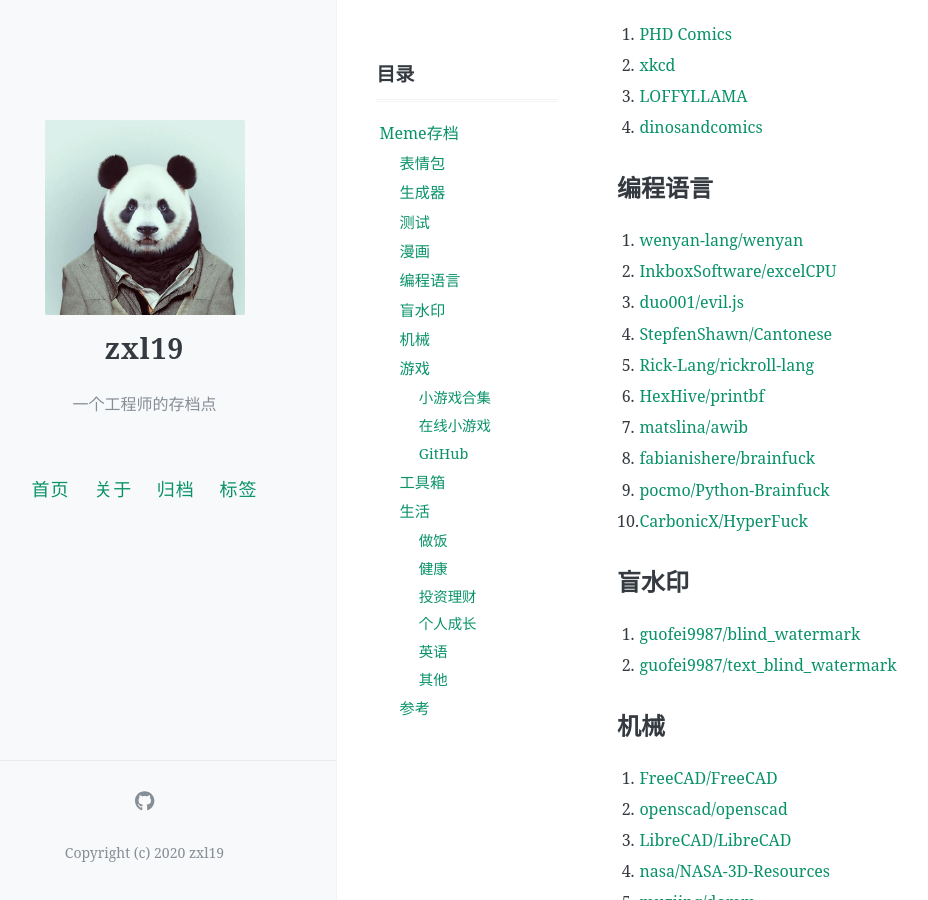
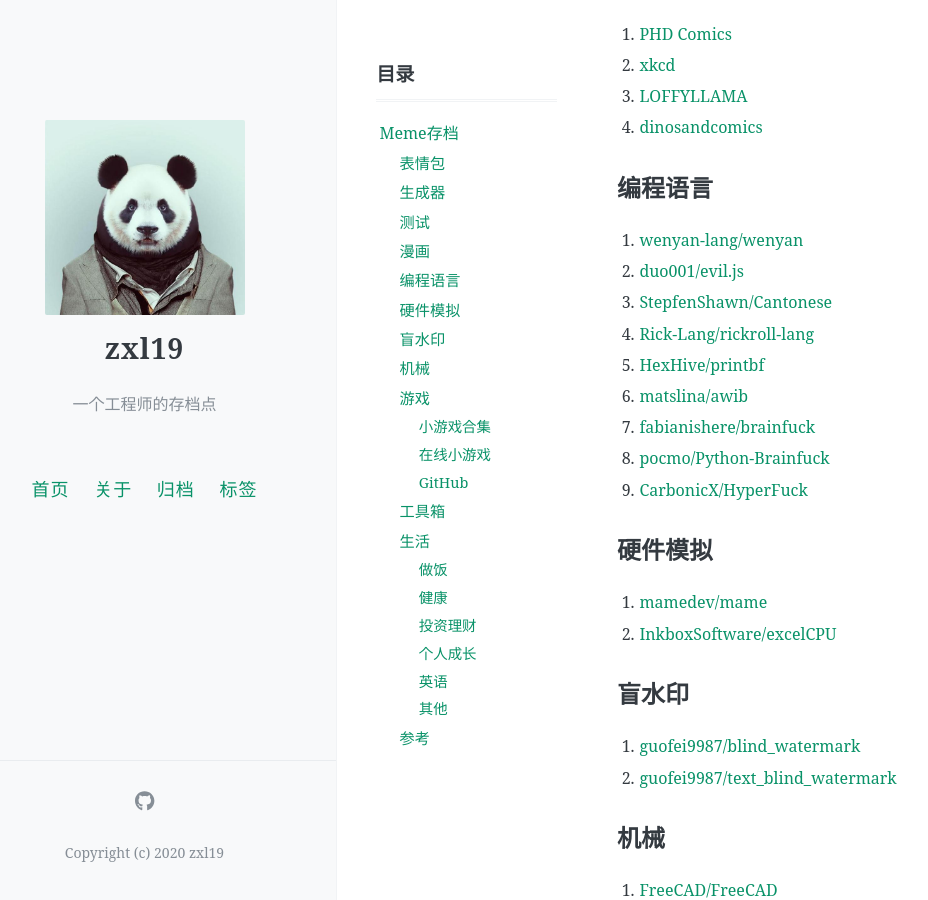
Before and after one commit to zxl19/zxl19.github.io, a Jekyll site: the page built from _posts/2020-06-08-meme-archive.md, in a window 1280 px wide and 900 px high, scrolled down 1384 px. Shown: the whole window, without its empty margins (47-975 px from the left). Built offline with Jekyll 4.4.1, drawn with Linux system fonts in a browser that asks for light colours; comment, search, counter and statistics services are not loaded.

Commit message:
Update Posts

```diff
--- a/_posts/2020-06-08-meme-archive.md
+++ b/_posts/2020-06-08-meme-archive.md
@@ -59,15 +59,19 @@ Meme这个词最初源自英国著名科学家理查德·道金斯所著的《
 ## 编程语言
 
 1. [wenyan-lang/wenyan](https://github.com/wenyan-lang/wenyan)
+2. [duo001/evil.js](https://github.com/duo001/evil.js)
+3. [StepfenShawn/Cantonese](https://github.com/StepfenShawn/Cantonese)
+4. [Rick-Lang/rickroll-lang](https://github.com/Rick-Lang/rickroll-lang)
+5. [HexHive/printbf](https://github.com/HexHive/printbf)
+6. [matslina/awib](https://github.com/matslina/awib)
+7. [fabianishere/brainfuck](https://github.com/fabianishere/brainfuck)
+8. [pocmo/Python-Brainfuck](https://github.com/pocmo/Python-Brainfuck)
+9. [CarbonicX/HyperFuck](https://github.com/CarbonicX/HyperFuck)
+
+## 硬件模拟
+
+1. [mamedev/mame](https://github.com/mamedev/mame)
 2. [InkboxSoftware/excelCPU](https://github.com/InkboxSoftware/excelCPU)
-3. [duo001/evil.js](https://github.com/duo001/evil.js)
-4. [StepfenShawn/Cantonese](https://github.com/StepfenShawn/Cantonese)
-5. [Rick-Lang/rickroll-lang](https://github.com/Rick-Lang/rickroll-lang)
-6. [HexHive/printbf](https://github.com/HexHive/printbf)
-7. [matslina/awib](https://github.com/matslina/awib)
-8. [fabianishere/brainfuck](https://github.com/fabianishere/brainfuck)
-9. [pocmo/Python-Brainfuck](https://github.com/pocmo/Python-Brainfuck)
-10. [CarbonicX/HyperFuck](https://github.com/CarbonicX/HyperFuck)
 
 ## 盲水印
 
```
Also changed, not shown: other parts of _posts/2020-06-08-meme-archive.md (+3 -2 lines), _posts/2023-03-28-python-package.md (+3 -1 lines), _posts/2024-01-18-cs-material.md (+5 -4 lines).
